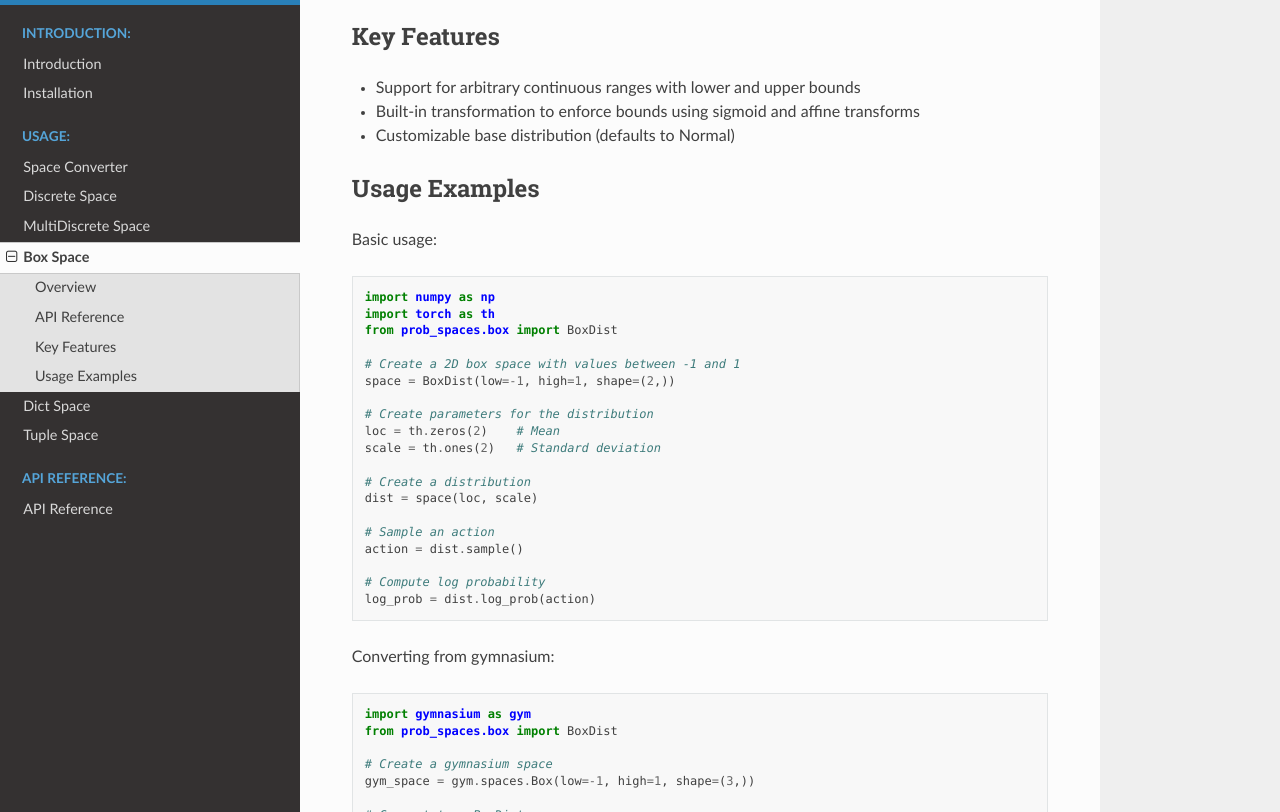
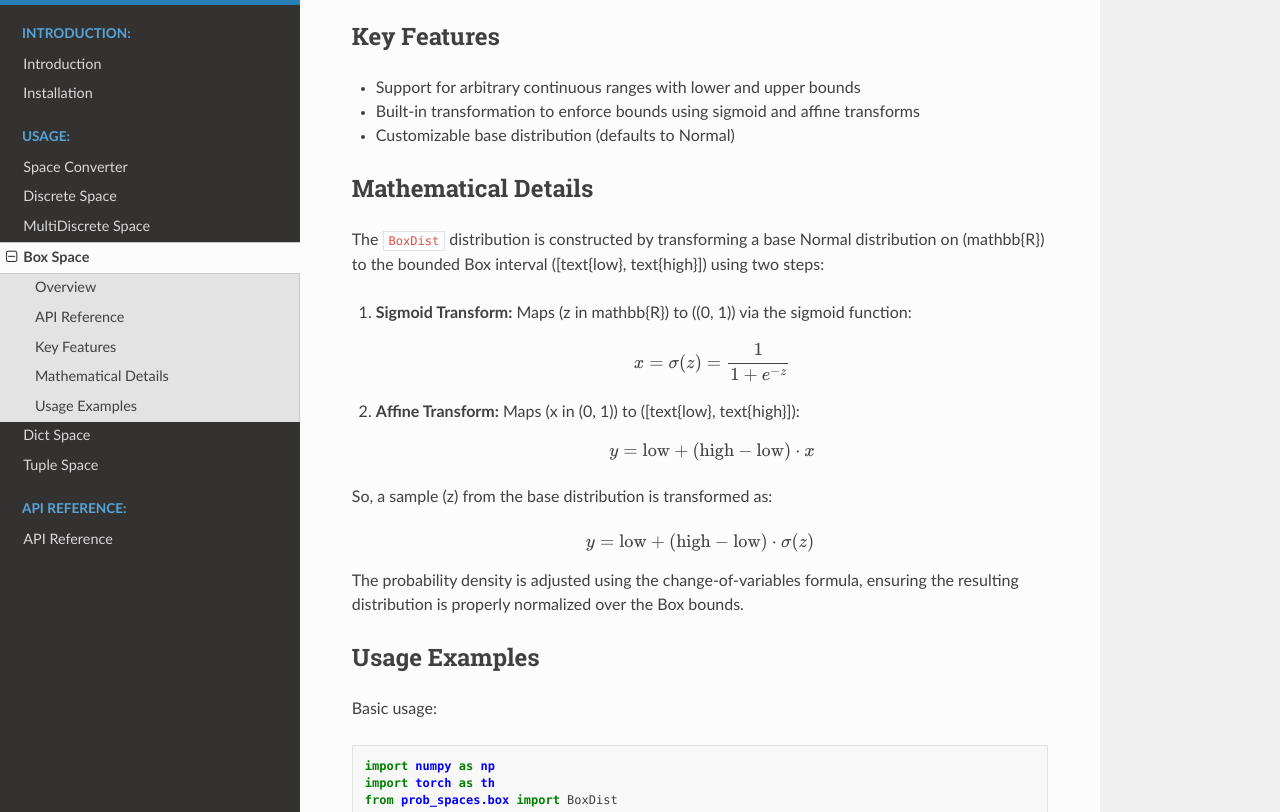
Before and after one commit to DanielAvdar/prob-spaces, a Sphinx documentation site: the page built from docs/source/modules/box.rst, in a window 1280 px wide and 900 px high, scrolled down 458 px, cut to the strip 88-900 px from the top of the window. Built offline with Sphinx 7.4.7 and the Read the Docs theme 3.1.0, drawn with Linux system fonts in a browser that asks for light colours.

Commit message:
Add mathematical details for BoxDist distribution
Expanded the documentation for BoxDist by including its mathematical formulation and transformation process. Described the sigmoid and affine transformation steps and explained the normalization of the probability density. This enhances clarity for users about how the distribution operates.

Signed-off-by: DanielAvdar <66269169+DanielAvdar@users.noreply.github.com>

```diff
--- a/docs/source/modules/box.rst
+++ b/docs/source/modules/box.rst
@@ -26,6 +26,30 @@ Key Features
 * Support for arbitrary continuous ranges with lower and upper bounds
 * Built-in transformation to enforce bounds using sigmoid and affine transforms
 * Customizable base distribution (defaults to Normal)
+
+Mathematical Details
+-------------------
+
+The ``BoxDist`` distribution is constructed by transforming a base Normal distribution on \(\mathbb{R}\) to the bounded Box interval \([\text{low}, \text{high}]\) using two steps:
+
+1. **Sigmoid Transform:**
+   Maps \(z \in \mathbb{R}\) to \((0, 1)\) via the sigmoid function:
+
+   .. math::
+      x = \sigma(z) = \frac{1}{1 + e^{-z}}
+
+2. **Affine Transform:**
+   Maps \(x \in (0, 1)\) to \([\text{low}, \text{high}]\):
+
+   .. math::
+      y = \text{low} + (\text{high} - \text{low}) \cdot x
+
+So, a sample \(z\) from the base distribution is transformed as:
+
+.. math::
+   y = \text{low} + (\text{high} - \text{low}) \cdot \sigma(z)
+
+The probability density is adjusted using the change-of-variables formula, ensuring the resulting distribution is properly normalized over the Box bounds.
 
 Usage Examples
 --------------
```
